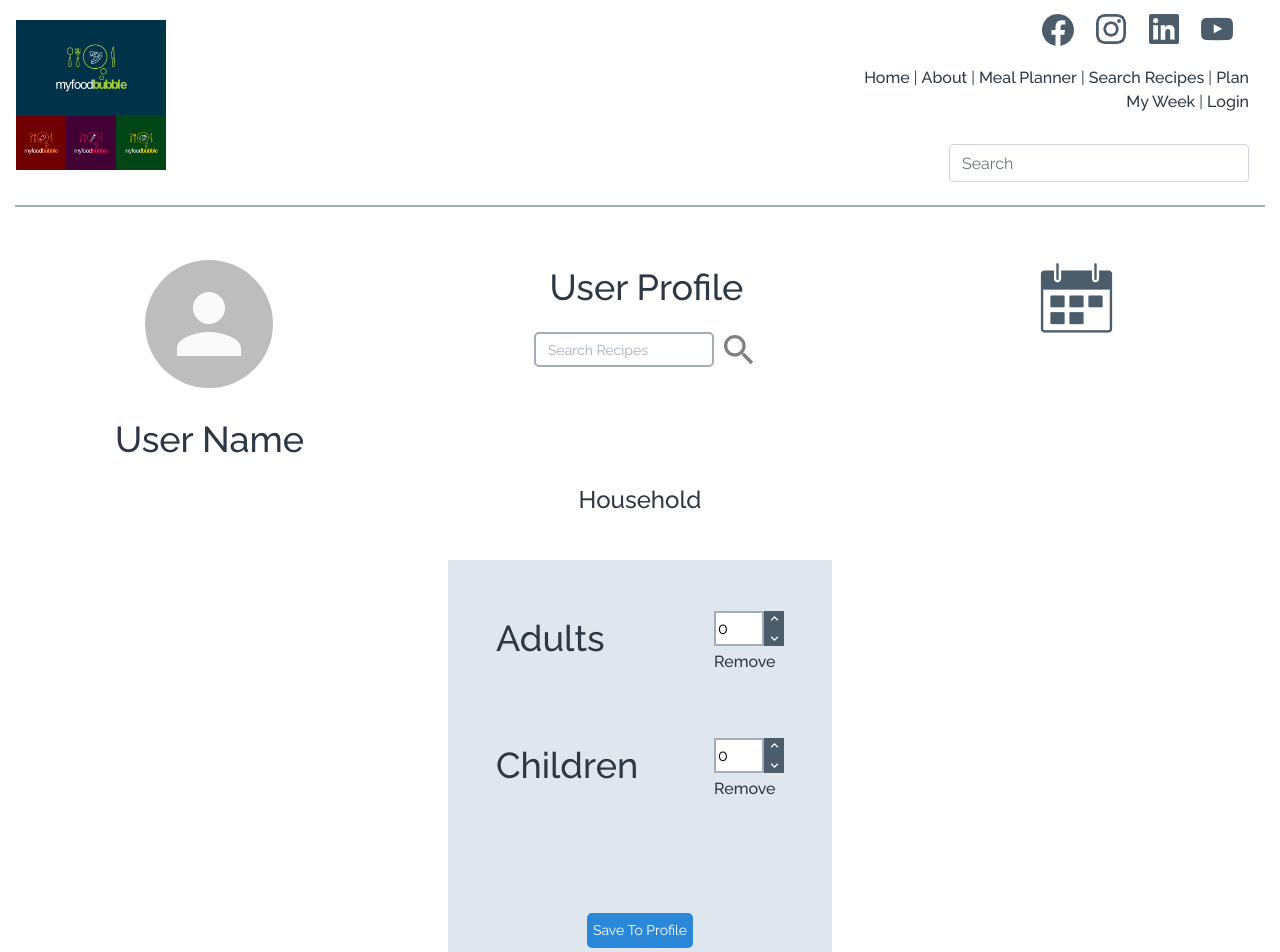
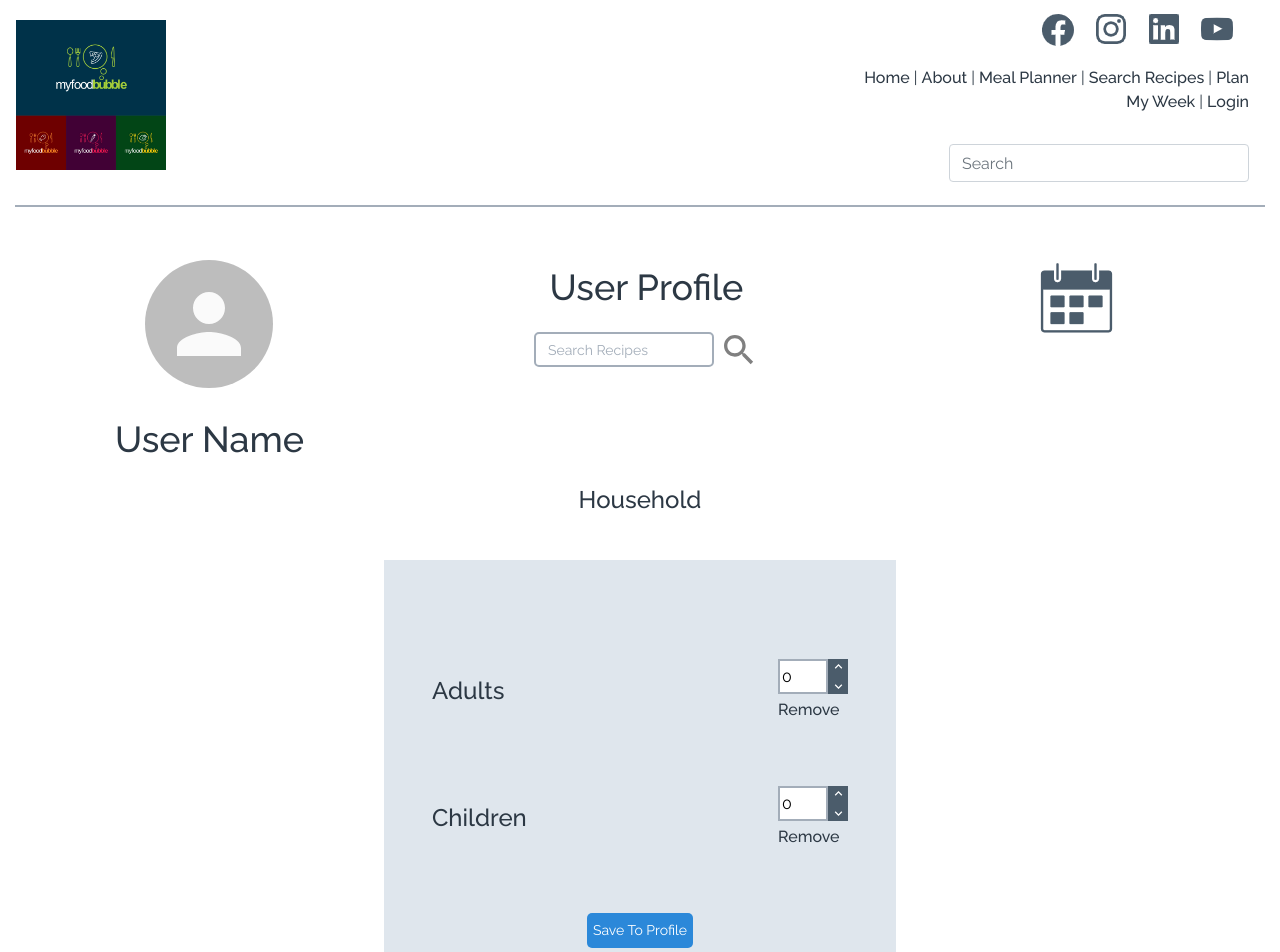
Before and after one commit to ammarjussa/foodbubble, a React (Create React App) app: page /household in a window 1280 px wide. Shown: the top 952 px of the page. Built offline with nearby package versions, Linux system fonts and the light colour scheme.

Commit message:
Household fixed

```diff
--- a/src/assets/styles/_components.scss
+++ b/src/assets/styles/_components.scss
@@ -220,7 +220,7 @@
 
   .options-table {
     height: auto;
-    width: 30vw;
+    width: 40vw;
     background-color: #dfe6ed;
     display: flex;
     flex-direction: column;
@@ -228,6 +228,7 @@
     padding-bottom: 2%;
     margin-top: 2%;
     margin-bottom: 20%;
+    justify-content: center;
 
     @include breakpoint(mobileonly) {
       width: 250px;
--- a/src/components/UserProfile/Household.js
+++ b/src/components/UserProfile/Household.js
@@ -24,9 +24,9 @@ const Household = () => {
       <div className="d-flex flex-column align-items-center profile-options">
         <p className="secondary-title">Household</p>
         <div className="options-table">
-          <div className="ml-5 mr-5 mb-5 pb-5">
-            <div className="d-flex align-items-start justify-content-between">
-              <p className="main-title">Adults</p>
+          <div className="ml-5 mr-5 mb-5 mt-5">
+            <div className="d-flex align-items-center justify-content-between">
+              <p className="secondary-title">Adults</p>
               <div>
                 <CounterComponent
                   number={adults}
@@ -41,8 +41,8 @@ const Household = () => {
               </div>
             </div>
             <div className="mt-5"></div>
-            <div className="d-flex align-items-start justify-content-between">
-              <p className="main-title">Children</p>
+            <div className="d-flex align-items-center justify-content-between">
+              <p className="secondary-title">Children</p>
               <div>
                 <CounterComponent
                   number={children}
@@ -57,7 +57,7 @@ const Household = () => {
               </div>
             </div>
           </div>
-          <button className="secondary-button align-self-center" onClick={SaveAction}>
+          <button className="secondary-button align-self-center mb-5" onClick={SaveAction}>
             Save To Profile
           </button>
         </div>
```
